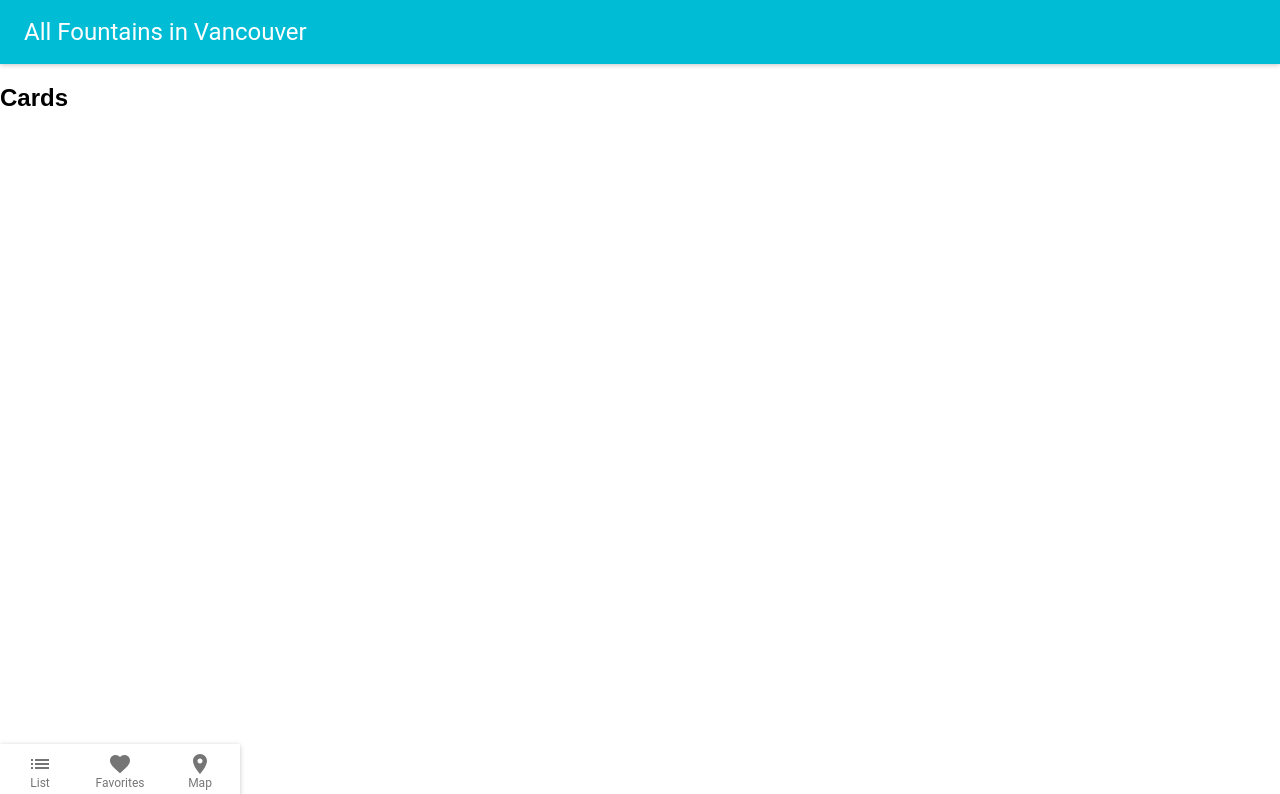
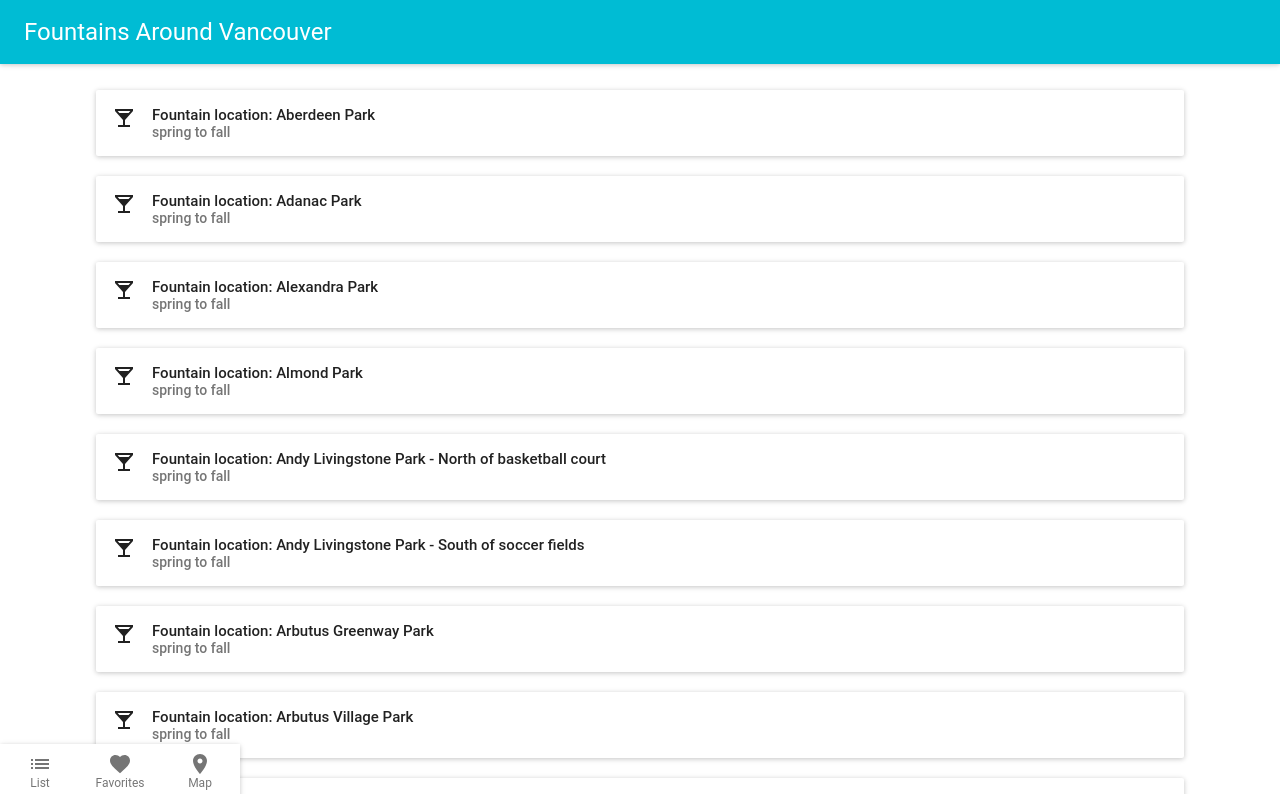
Before and after one commit to march93/Fountain, a React (Create React App) app: page /list in a window 1280 px wide. Shown: the top 794 px of the page. Built offline with nearby package versions, Linux system fonts and the light colour scheme.

Commit message:
Inserted fountain locations as cards in List page

```diff
--- a/package.json
+++ b/package.json
@@ -4,12 +4,14 @@
   "private": true,
   "dependencies": {
     "google-map-react": "^0.24.0",
+    "lodash": "^4.17.4",
     "material-ui": "^0.19.4",
     "react": "^16.0.0",
     "react-dom": "^16.0.0",
     "react-router": "^4.2.0",
     "react-router-dom": "^4.2.2",
-    "react-scripts": "1.0.14"
+    "react-scripts": "1.0.14",
+    "underscore": "^1.8.3"
   },
   "scripts": {
     "start": "react-scripts start",
--- a/src/List.css
+++ b/src/List.css
@@ -0,0 +1,18 @@
+.cardParent {
+    height: calc(100vh - 56px);
+}
+
+.card {
+    width: 85%;
+    margin: 20px auto;
+}
+
+.appBarTop {
+    position: fixed !important;
+    top: 0;
+}
+
+.cardWrap {
+    padding-top: 70px;
+    padding-bottom: 56px;
+}
--- a/src/List.js
+++ b/src/List.js
@@ -2,32 +2,46 @@ import React, { Component } from 'react';
 import './List.css';
 import Paper from 'material-ui/Paper';
 import AppBar from 'material-ui/AppBar';
+import {Card, CardActions, CardHeader, CardMedia, CardTitle, CardText} from 'material-ui/Card';
+import IconLocalBar from 'material-ui/svg-icons/maps/local-bar';
+import _ from 'lodash';
+
+const iconLocalBar = <IconLocalBar />;
+const fountainsJson = require('./drinking_fountains.json');
+const fountains = fountainsJson.features;
 
 const AppBarTop = () => (
-    <AppBar
-        title = {<span>All Fountains in Vancouver</span>}
+    <AppBar className="appBarTop"
+        title = {<span>Fountains Around Vancouver</span>}
         showMenuIconButton = {false}
     />
-  );
-
-const Cards = () => (
-  <div>
-    <h2>Cards</h2>
-  </div>
-)
+);
 
 class List extends Component {
     state = {
         selectedIndex: 0,
+        numCards: 0
     };
 
-    select = (index) => this.setState({selectedIndex: index});
-
     render() {
+        const children = [];
+        _.each(fountains, function(fountain, index) {
+            children.push(
+                <Card key={index} className="card">
+                    <CardHeader
+                        title={fountain.properties.NAME}
+                        subtitle={fountain.properties.IN_OPERATION}
+                        avatar={iconLocalBar}
+                    />
+                </Card>
+            );
+        });
         return (
-            <div>
+            <div className="cardParent">
                 <AppBarTop />
-                <Cards />
+                <div className="cardWrap">
+                    {children}
+                </div>
             </div>
         );
     }
```
